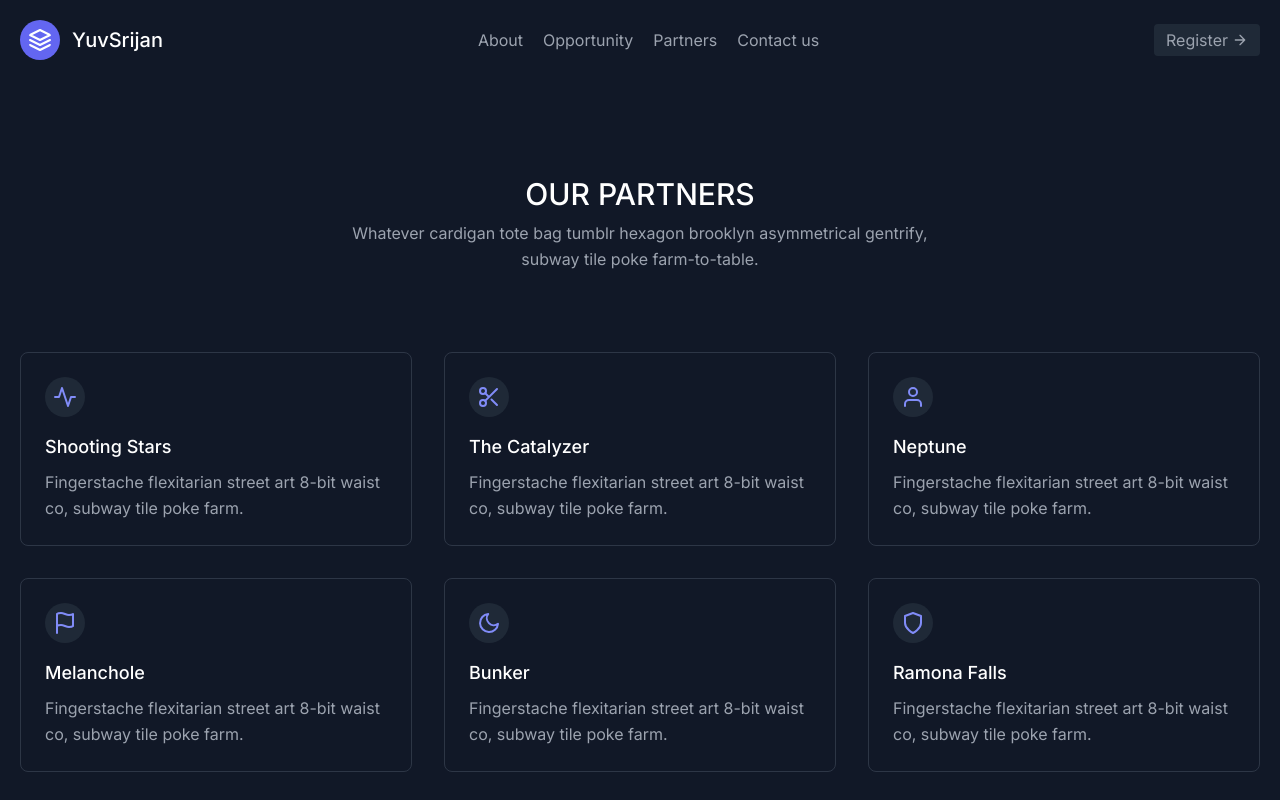
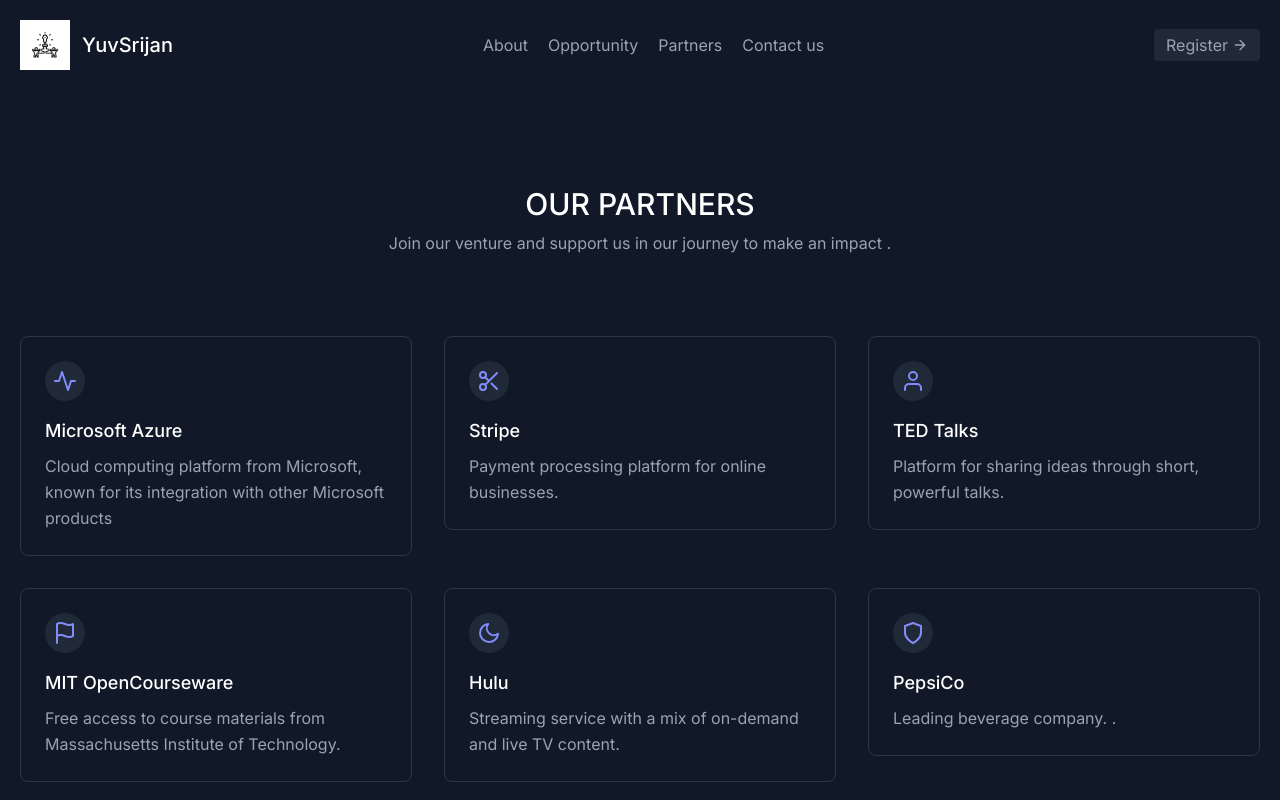
Before and after one commit to avantikachauhann/YuvSrijan, a Next.js app: page /partners in a window 1280 px wide. Shown: the top 800 px of the page. Built offline with nearby package versions, Linux system fonts and the light colour scheme.

Commit message:
partner added

```diff
--- a/app/components/Navbar.jsx
+++ b/app/components/Navbar.jsx
@@ -1,4 +1,5 @@
 import Link from "next/link"
+import Image from "next/image"
 const Navbar = () => {
   return (
     <>
@@ -6,9 +7,7 @@
     <header className="text-gray-400 bg-gray-900 body-font">
   <div className="container mx-auto flex flex-wrap p-5 flex-col md:flex-row items-center">
     <Link href="/" className="flex title-font font-medium items-center text-white mb-4 md:mb-0">
-        <svg xmlns="http://www.w3.org/2000/svg" fill="none" stroke="currentColor" stroke-linecap="round" stroke-linejoin="round" stroke-width="2" className="w-10 h-10 text-white p-2 bg-indigo-500 rounded-full" viewBox="0 0 24 24">
-            <path d="M12 2L2 7l10 5 10-5-10-5zM2 17l10 5 10-5M2 12l10 5 10-5"></path>
-            </svg>
+        <Image src="/logo.png" alt="logo" width={50} height={50} />
       <span className="ml-3 text-xl">YuvSrijan</span>
     </Link>
     <nav className="md:ml-auto md:mr-auto flex flex-wrap items-center text-base justify-center">
--- a/app/partners/page.jsx
+++ b/app/partners/page.jsx
@@ -7,7 +7,7 @@
   <div className="container px-5 py-24 mx-auto">
     <div className="flex flex-wrap w-full mb-20 flex-col items-center text-center">
       <h1 className="sm:text-3xl text-2xl font-medium title-font mb-2 text-white">OUR PARTNERS</h1>
-      <p className="lg:w-1/2 w-full leading-relaxed text-opacity-80">Whatever cardigan tote bag tumblr hexagon brooklyn asymmetrical gentrify, subway tile poke farm-to-table.</p>
+      <p className="lg:w-1/2 w-full leading-relaxed text-opacity-80">Join our venture and support us in our journey to make an impact .</p>
     </div>
     <div className="flex flex-wrap -m-4">
       <div className="xl:w-1/3 md:w-1/2 p-4">
@@ -17,8 +17,8 @@
               <path d="M22 12h-4l-3 9L9 3l-3 9H2"></path>
             </svg>
           </div>
-          <h2 className="text-lg text-white font-medium title-font mb-2">Shooting Stars</h2>
-          <p className="leading-relaxed text-base">Fingerstache flexitarian street art 8-bit waist co, subway tile poke farm.</p>
+          <h2 className="text-lg text-white font-medium title-font mb-2">Microsoft Azure</h2>
+          <p className="leading-relaxed text-base">Cloud computing platform from Microsoft, known for its integration with other Microsoft products</p>
         </div>
       </div>
       <div className="xl:w-1/3 md:w-1/2 p-4">
@@ -30,8 +30,8 @@
               <path d="M20 4L8.12 15.88M14.47 14.48L20 20M8.12 8.12L12 12"></path>
             </svg>
           </div>
-          <h2 className="text-lg text-white font-medium title-font mb-2">The Catalyzer</h2>
-          <p className="leading-relaxed text-base">Fingerstache flexitarian street art 8-bit waist co, subway tile poke farm.</p>
+          <h2 className="text-lg text-white font-medium title-font mb-2">Stripe</h2>
+          <p className="leading-relaxed text-base">Payment processing platform for online businesses.</p>
         </div>
       </div>
       <div className="xl:w-1/3 md:w-1/2 p-4">
@@ -42,8 +42,9 @@
               <circle cx="12" cy="7" r="4"></circle>
             </svg>
           </div>
-          <h2 className="text-lg text-white font-medium title-font mb-2">Neptune</h2>
-          <p className="leading-relaxed text-base">Fingerstache flexitarian street art 8-bit waist co, subway tile poke farm.</p>
+          <h2 className="text-lg text-white font-medium title-font mb-2">TED Talks</h2>
+          <p className="leading-relaxed text-base">Platform for sharing ideas through short, powerful talks.
+</p>
         </div>
       </div>
       <div className="xl:w-1/3 md:w-1/2 p-4">
@@ -53,8 +54,9 @@
               <path d="M4 15s1-1 4-1 5 2 8 2 4-1 4-1V3s-1 1-4 1-5-2-8-2-4 1-4 1zM4 22v-7"></path>
             </svg>
           </div>
-          <h2 className="text-lg text-white font-medium title-font mb-2">Melanchole</h2>
-          <p className="leading-relaxed text-base">Fingerstache flexitarian street art 8-bit waist co, subway tile poke farm.</p>
+          <h2 className="text-lg text-white font-medium title-font mb-2">MIT OpenCourseware</h2>
+          <p className="leading-relaxed text-base">Free access to course materials from Massachusetts Institute of Technology.
+</p>
         </div>
       </div>
       <div className="xl:w-1/3 md:w-1/2 p-4">
@@ -64,8 +66,9 @@
               <path d="M21 12.79A9 9 0 1111.21 3 7 7 0 0021 12.79z"></path>
             </svg>
           </div>
-          <h2 className="text-lg text-white font-medium title-font mb-2">Bunker</h2>
-          <p className="leading-relaxed text-base">Fingerstache flexitarian street art 8-bit waist co, subway tile poke farm.</p>
+          <h2 className="text-lg text-white font-medium title-font mb-2">Hulu</h2>
+          <p className="leading-relaxed text-base">Streaming service with a mix of on-demand and live TV content.
+</p>
         </div>
       </div>
       <div className="xl:w-1/3 md:w-1/2 p-4">
@@ -75,8 +78,9 @@
               <path d="M12 22s8-4 8-10V5l-8-3-8 3v7c0 6 8 10 8 10z"></path>
             </svg>
           </div>
-          <h2 className="text-lg text-white font-medium title-font mb-2">Ramona Falls</h2>
-          <p className="leading-relaxed text-base">Fingerstache flexitarian street art 8-bit waist co, subway tile poke farm.</p>
+          <h2 className="text-lg text-white font-medium title-font mb-2">PepsiCo</h2>
+          <p className="leading-relaxed text-base">Leading beverage company.
+.</p>
         </div>
       </div>
     </div>
```
Also changed, not shown: public/logo.png (renamed from public/5.png).
